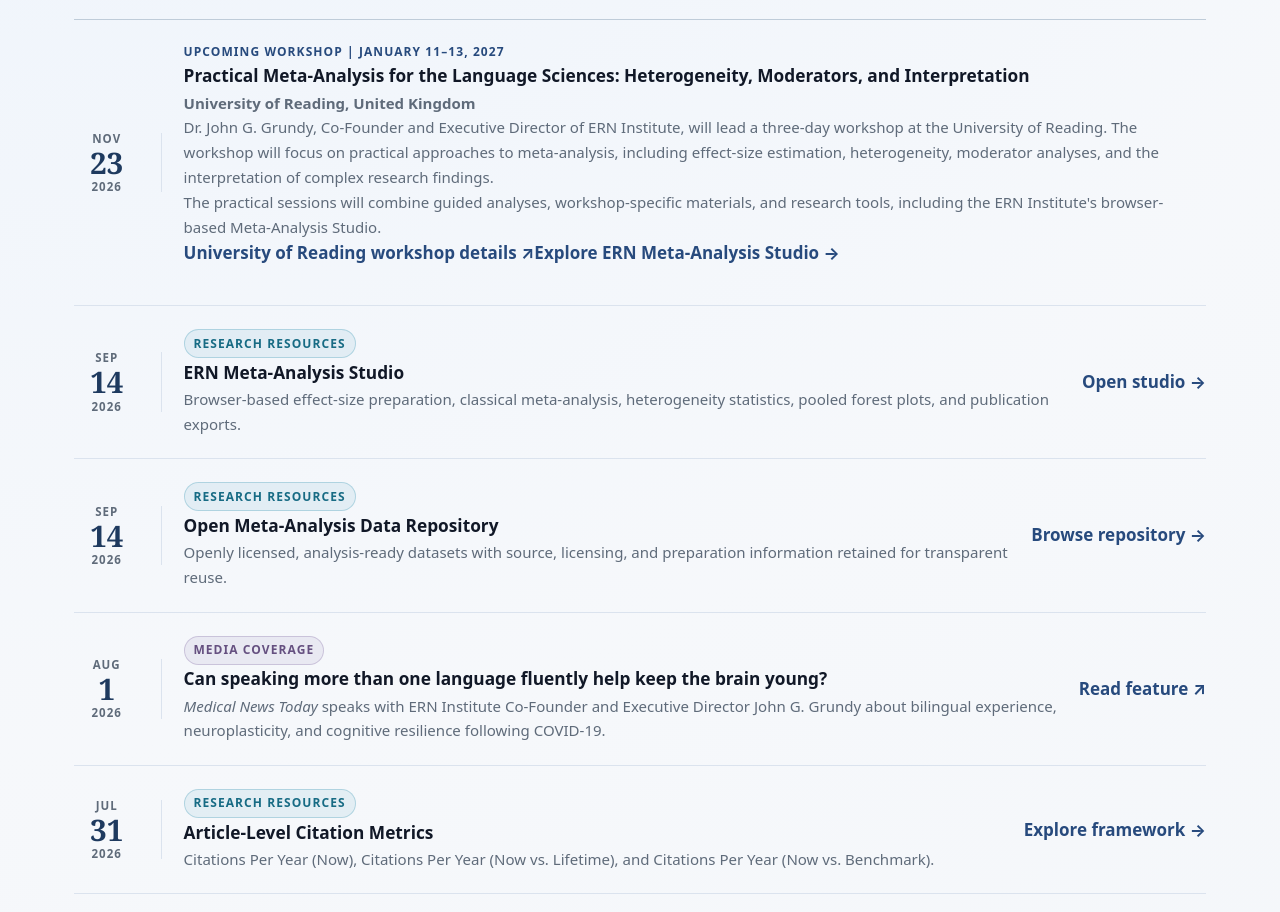
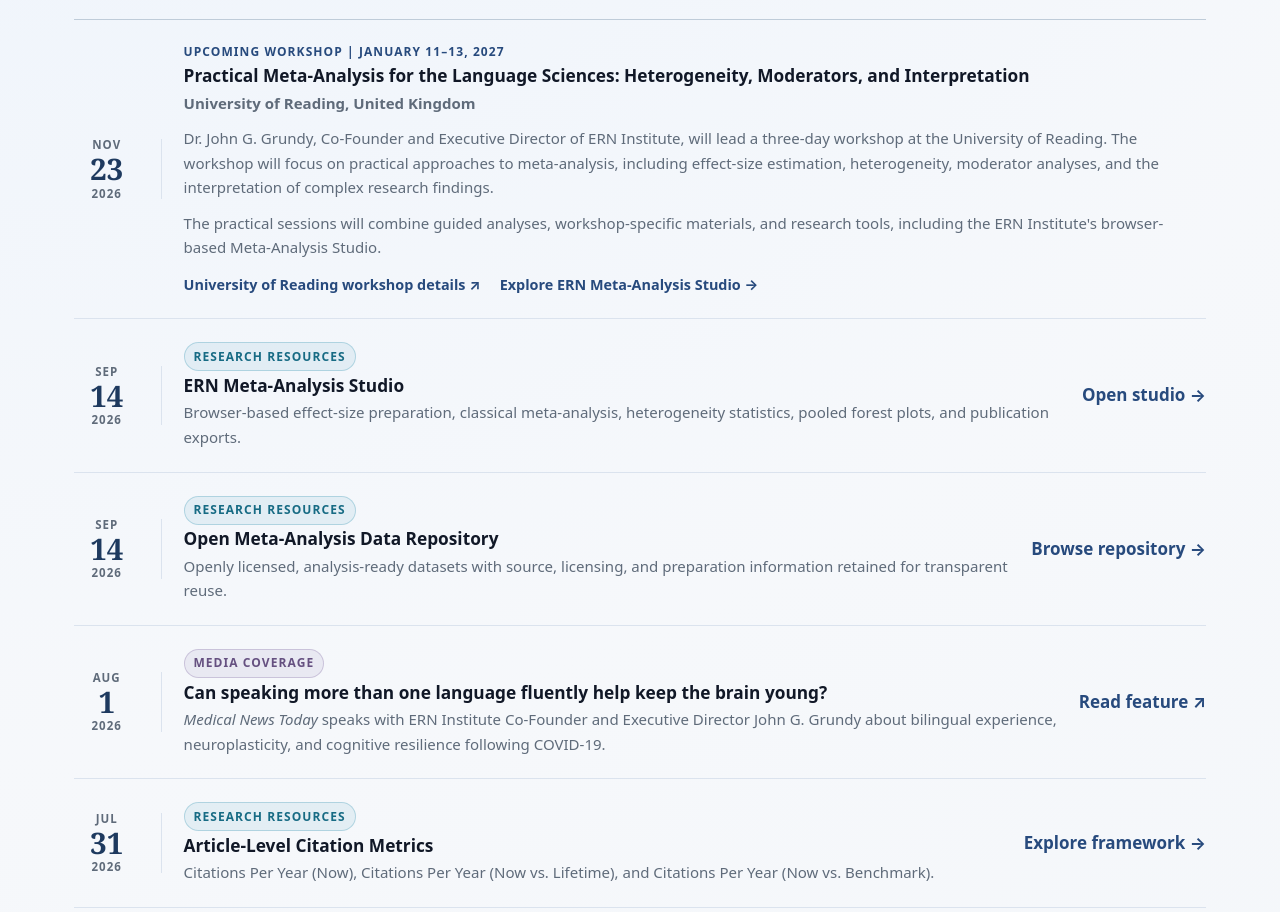
Before and after one commit to ERNinstitute/erninstitute, a plain HTML site: page index.html in a window 1280 px wide. Shown: the part 939-1851 px from the top of the page. Drawn offline with nearby package versions, Linux system fonts and the light colour scheme.

Commit message:
Style ERN workshop update within existing news list

```diff
--- a/styles.css
+++ b/styles.css
@@ -657,6 +657,17 @@ tr:last-child td {
 
 .news-link {
   white-space: nowrap;
+}
+
+.news-item--workshop .news-journal + .news-journal {
+  margin-top: 0.65rem;
+}
+.news-workshop-links {
+  display: flex;
+  flex-wrap: wrap;
+  gap: 0.4rem 1.2rem;
+  margin: 0.8rem 0 0;
+  font-size: 0.9rem;
 }
 
 .explore-section {
```
